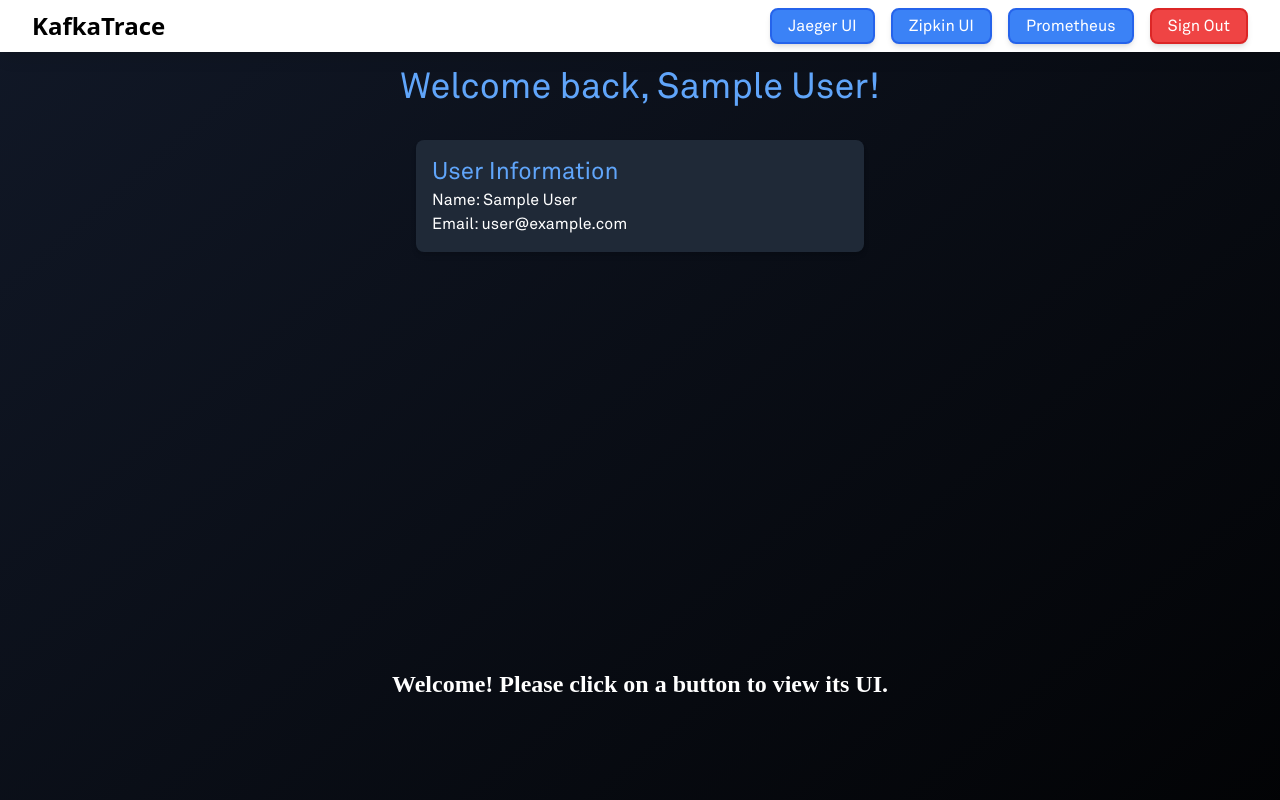
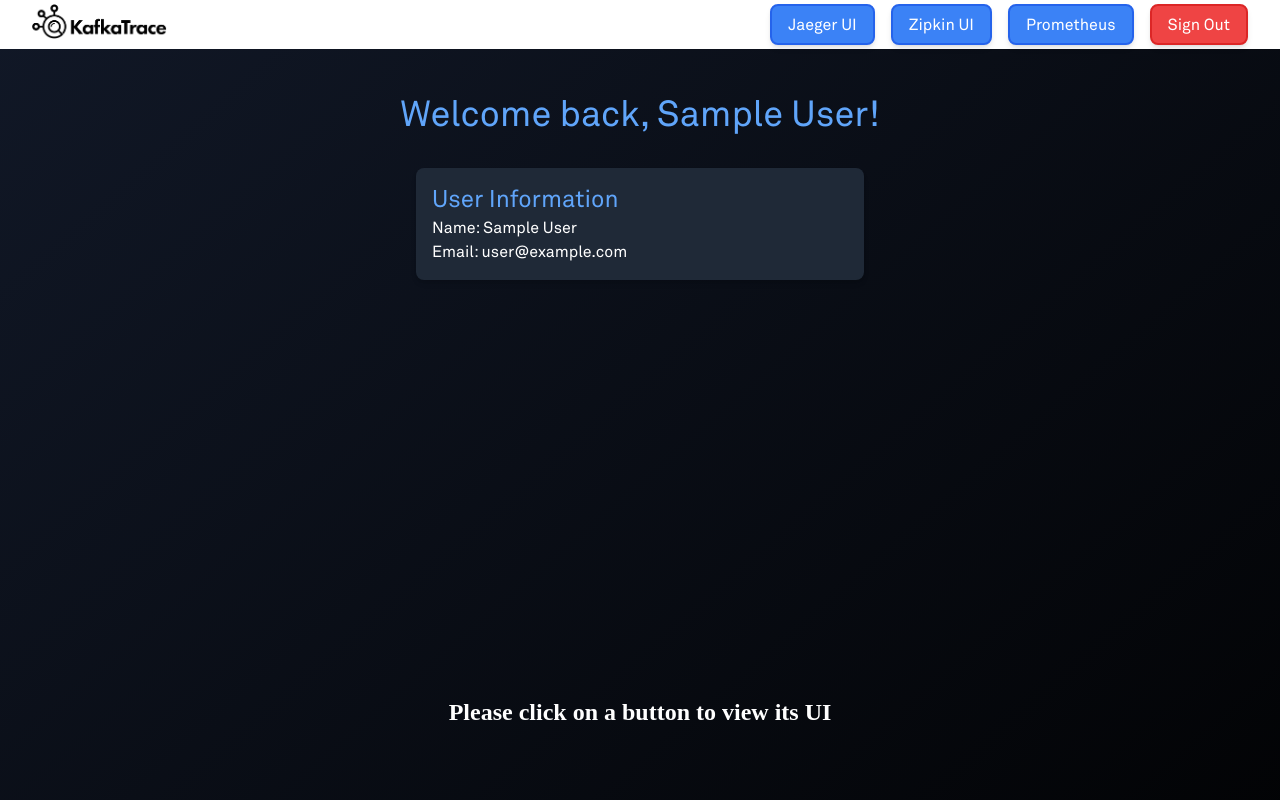
Before and after one commit to oslabs-beta/KafkaTrace, a Next.js app: page /home in a window 1280 px wide. Shown: the top 800 px of the page. Built offline with nearby package versions, Linux system fonts and the light colour scheme; no server answers; sample sign-in values are in the browser's storage.

Commit message:
modified home page navbar

```diff
--- a/src/components/SecondaryBanner.tsx
+++ b/src/components/SecondaryBanner.tsx
@@ -12,7 +12,7 @@ tracer('[Service Name]');`
 
 export default function SecondaryBanner () {
     return (
-        <div className='flex flex-col md:flex-wrap md:flex-row md:mx-48'>
+        <div className='flex flex-col md:flex-wrap md:flex-row min-[768px]:mx-8 min-[1152px]:mx-32 2xl:mx-48'>
             <div className='flex flex-col p-4 flex-[0_0_100%]'>
                 <div className='font-akkurat font-medium text-black text-xl md:text-3xl'>Get Started</div>
                 <div className='md:flex flex-wrap justify-center md:mb-4 px-4 md:p-4'>
--- a/src/pages/home.tsx
+++ b/src/pages/home.tsx
@@ -24,7 +24,7 @@ export default function Home() {
   const { data: session } = useSession();
 
   const [showUI, setShowUI] = useState(
-    'data:text/html,<html><body><h2 style="color: white; text-align: center; margin: 0; position: absolute; top: 50%; left: 50%; transform: translate(-50%, -50%);">Welcome! Please click on a button to view its UI.</h2></body></html>'
+    'data:text/html,<html><body><h2 style="color: white; text-align: center; margin: 0; position: absolute; top: 50%; left: 50%; transform: translate(-50%, -50%);">Please click on a button to view its UI</h2></body></html>'
   );
 
   function handleSignOut() {
@@ -45,9 +45,18 @@ export default function Home() {
 }
 
 const Layout = ({ children, handleSignOut, setShowUI }: LayoutProps) => (
-  <div className='layout min-h-screen flex flex-col bg-gradient-to-br from-gray-900 to-black text-gray-100'>
-    <header className='flex items-center justify-between p-2 px-8 bg-white backdrop-saturate-200 shadow shadow-lg backdrop-blur'>
-    <Link href='/'><a className='text-2xl font-semibold text-black font-costar'>KafkaTrace</a></Link>
+  <div className='layout min-h-screen flex bg-gradient-to-br from-gray-900 to-black text-gray-100'>
+    <header className='flex justify-between fixed top-0 w-full z-50 p-1 px-8 bg-white'>
+      <Link href='/'>
+        <a>
+          <Image
+              src="/assets/LogoWithText-Transparent.png"
+              width={135}
+              height={35}
+              alt="KafkaTrace"
+            />
+        </a>
+      </Link>
       <nav className='flex space-x-4'>
         <button
           onClick={() => setShowUI('http://localhost:16686')}
@@ -72,7 +81,7 @@ const Layout = ({ children, handleSignOut, setShowUI }: LayoutProps) => (
       </nav>
     </header>
 
-    <main className='flex-grow container mx-auto p-4 space-y-4 max-w-3xl'>
+    <main className='flex-grow container mx-auto pt-24 space-y-4 max-w-3xl'>
       {children}
     </main>
   </div>
```
